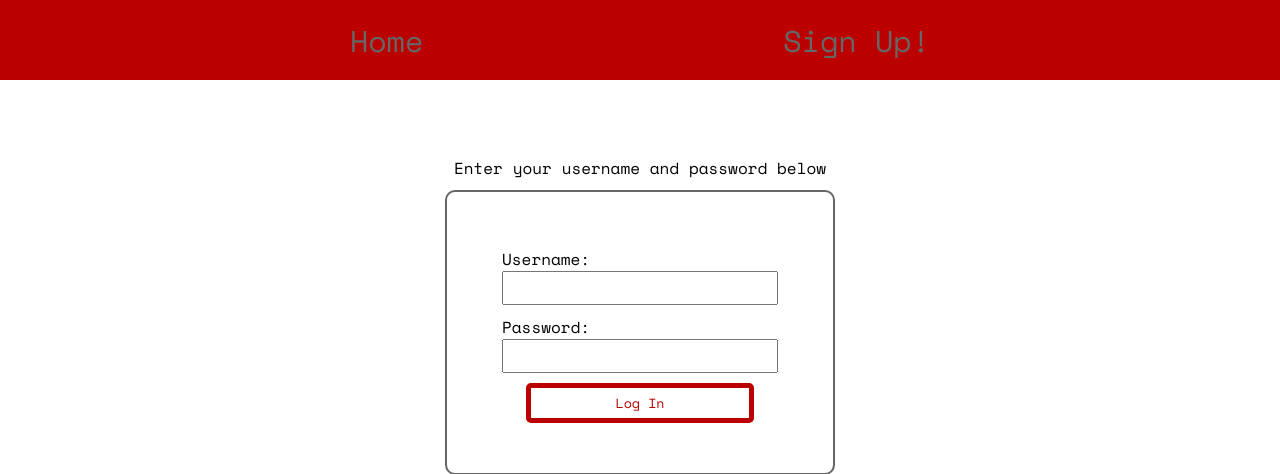
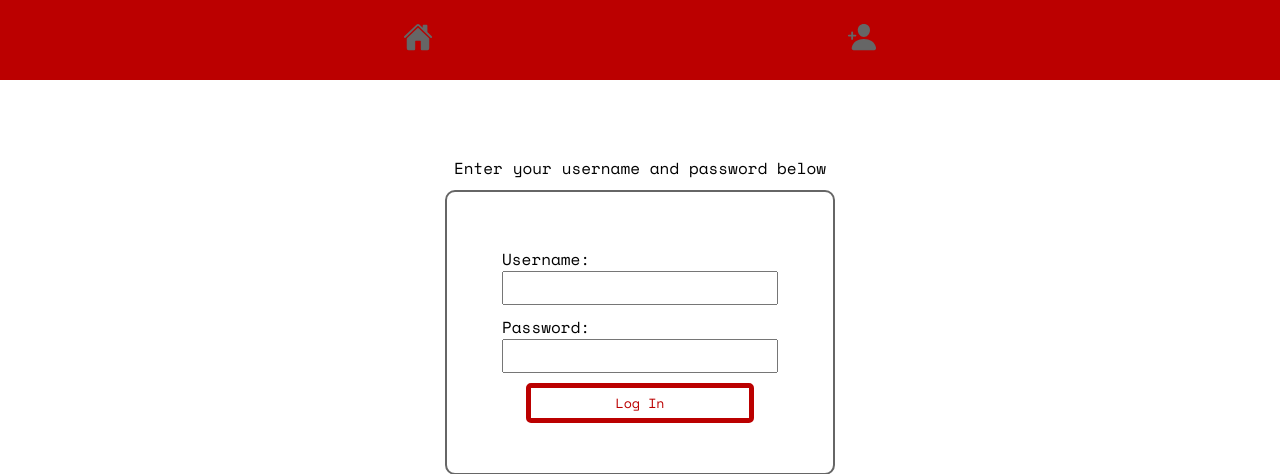
Before and after one commit to forty9unbeaten/djangoTweets, a Django app: page /login/ in a window 1280 px wide. Shown: the top 474 px of the page. Run offline with Django 3.2, Linux system fonts and the light colour scheme; some libraries are stand-ins or nearby versions.

Commit message:
Add icons to navBar on login page

```diff
--- a/templates/authentication/login.html
+++ b/templates/authentication/login.html
@@ -6,16 +6,20 @@
 {% endblock stylesheet %}
 
 {% block page_title %}
-    {{ page_title }}
+    Login
 {% endblock page_title %}
 
 {% block navBar %}
-    <a href={% url 'homepage' %}>
-    <div class='navBar__button'>Home</div>
-    </a>
-    <a href={% url 'register' %}>
-    <div class='navBar__button'>Sign Up!</div>
-    </a>
+    <div class='navBar__button'>
+        <a href={% url 'homepage' %}>
+            <ion-icon name="home"></ion-icon>
+        </a>
+    </div>
+    <div class='navBar__button'>
+        <a href={% url 'register' %}>
+            <ion-icon name="person-add"></ion-icon>
+        </a>
+    </div>
 {% endblock navBar %}
 
 {% block content %}
```
